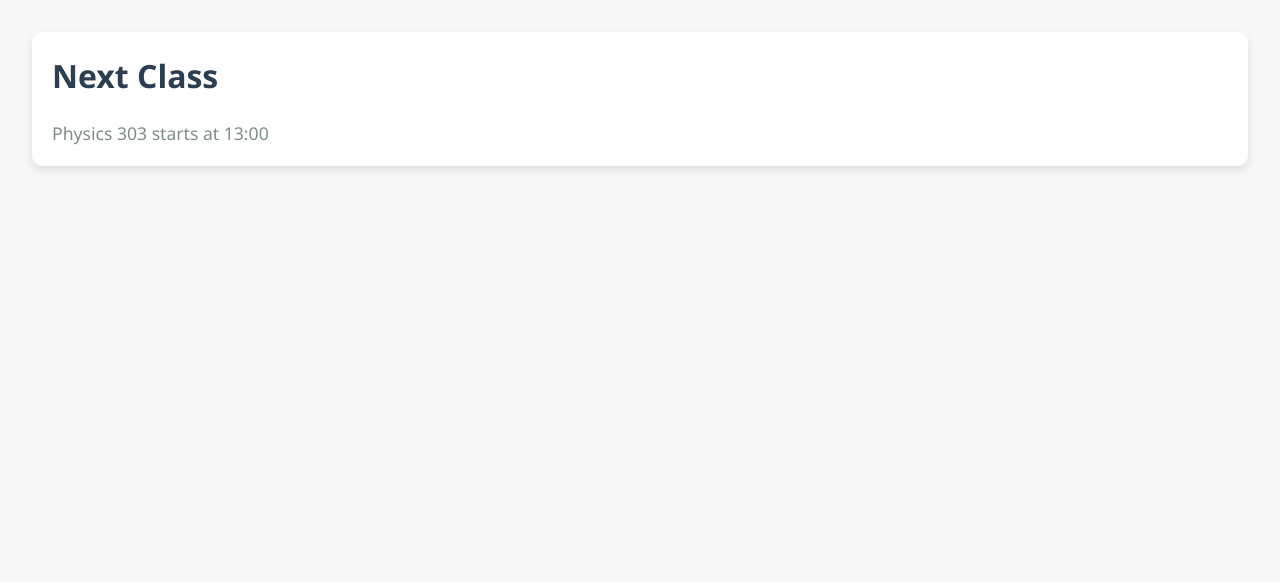
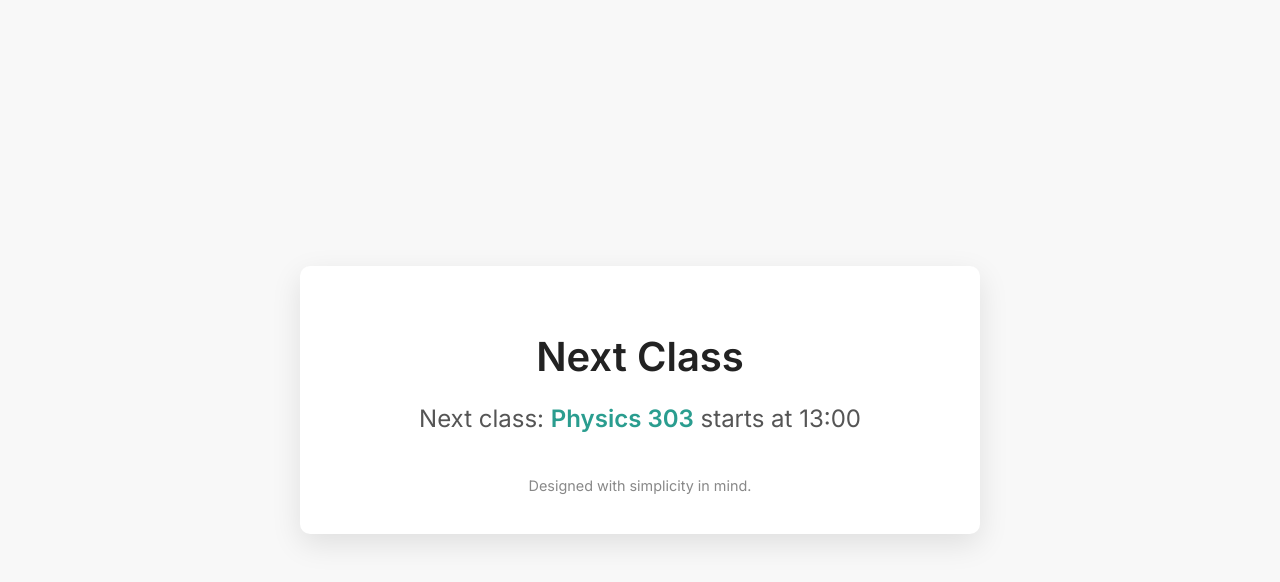
Before and after one commit to shyun8/timetable, a plain HTML site: page index.html in a window 1280 px wide. Drawn offline with nearby package versions, Linux system fonts and the light colour scheme.

Commit message:
Update index.html

```diff
--- a/index.html
+++ b/index.html
@@ -4,41 +4,64 @@
   <meta charset="UTF-8">
   <meta name="viewport" content="width=device-width, initial-scale=1.0">
   <title>Next Class</title>
-  <script src="https://cdn.tailwindcss.com"></script>
+  <!-- Importing modern minimalist typography font -->
+  <link href="https://fonts.googleapis.com/css2?family=Inter:wght@300;400;600&display=swap" rel="stylesheet">
+
   <style>
     body {
-      background-color: #F7F7F7; /* Light grey background */
-      font-family: 'Segoe UI', Tahoma, Geneva, Verdana, sans-serif;
+      background-color: #f8f8f8; /* Light background */
+      color: #333; /* Dark text for readability */
+      font-family: 'Inter', sans-serif;
+      margin: 0;
+      padding: 0;
+      display: flex;
+      justify-content: center;
+      align-items: center;
+      height: 100vh;
+      box-sizing: border-box;
     }
+
     .container {
-      max-width: 900px;
-      margin: 0 auto;
-      padding: 2rem;
+      text-align: center;
+      background-color: white;
+      padding: 40px;
+      border-radius: 10px;
+      box-shadow: 0 10px 30px rgba(0, 0, 0, 0.1);
+      max-width: 600px;
+      width: 100%;
     }
-    .card {
-      background: white;
-      border-radius: 10px;
-      padding: 20px;
-      box-shadow: 0 4px 8px rgba(0, 0, 0, 0.1);
-    }
-    .header {
-      color: #2C3E50;
-      font-weight: 700;
-      font-size: 2rem;
+
+    h1 {
+      font-size: 2.5rem;
+      font-weight: 600;
+      color: #222;
       margin-bottom: 20px;
     }
-    .class-time {
-      font-size: 1.1rem;
-      color: #7F8C8D;
+
+    .next-class {
+      font-size: 1.5rem;
+      font-weight: 400;
+      color: #555;
+      line-height: 1.5;
+    }
+
+    .next-class span {
+      font-weight: 600;
+      color: #2a9d8f; /* Accent color */
+    }
+
+    .footer {
+      margin-top: 40px;
+      font-size: 0.9rem;
+      color: #888;
     }
   </style>
 </head>
 <body>
   <div class="container">
-    <div class="card">
-      <h1 class="header">Next Class</h1>
-      <div id="next-class" class="class-time">Loading...</div>
-    </div>
+    <h1>Next Class</h1>
+    <div id="next-class" class="next-class">Loading...</div>
+    <div class="footer">Designed with simplicity in mind.</div>
   </div>
 
   <script>
@@ -72,9 +95,9 @@
       const nextClass = getNextClass();
       const nextClassElement = document.getElementById("next-class");
       if (nextClass) {
-        nextClassElement.textContent = `${nextClass.name} starts at ${nextClass.startTime}`;
+        nextClassElement.innerHTML = `Next class: <span>${nextClass.name}</span> starts at ${nextClass.startTime}`;
       } else {
-        nextClassElement.textContent = "No more classes today!";
+        nextClassElement.innerHTML = "No more classes today!";
       }
     }
 
```
